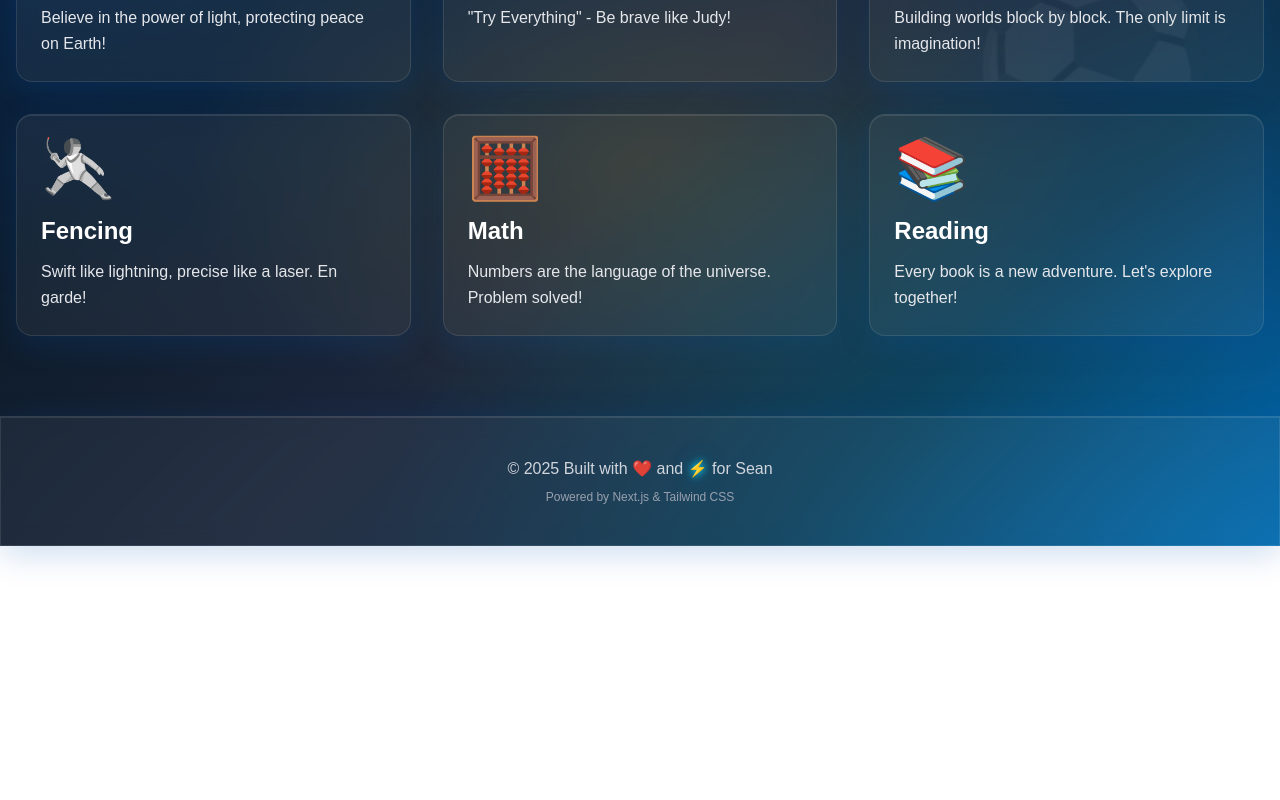
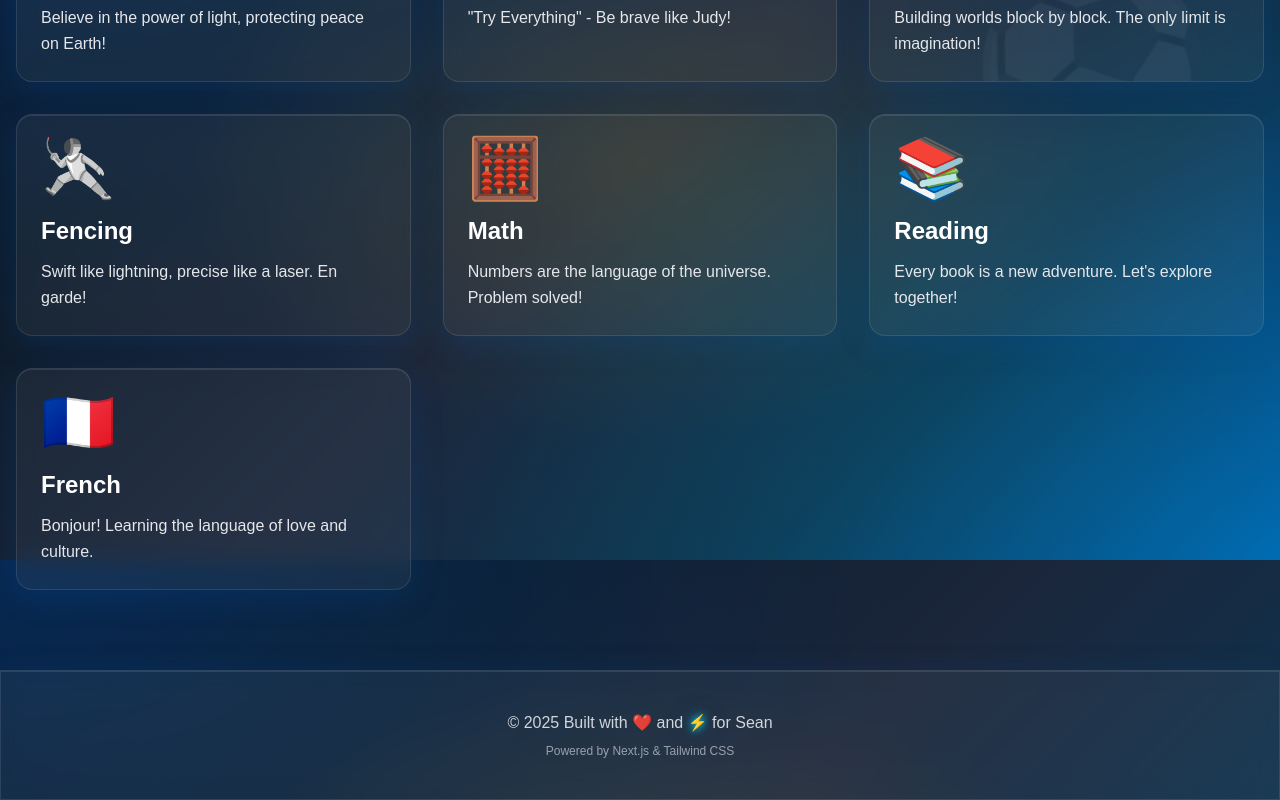
Before and after one commit to Mayweiwang/sean-web, a Next.js app: page / in a window 1280 px wide. Shown: the part 1040-1840 px from the top of the page. Before the commit the page ends 1586 px from the top, so only its background shows below. Built offline with nearby package versions, Linux system fonts and the light colour scheme.

Commit message:
Add French card that links to Je Lis
Add a new French hobby card with France flag emoji. Clicking it
opens the Je Lis French learning website in a new tab.

Co-Authored-By: Claude Opus 4.5 <noreply@anthropic.com>

```diff
--- a/app/page.tsx
+++ b/app/page.tsx
@@ -87,6 +87,14 @@ export default function Home() {
       description: 'Every book is a new adventure. Let\'s explore together!',
       color: 'border-teal-500',
       bgGlow: 'hover:shadow-[0_0_30px_rgba(20,184,166,0.5)]',
+      is3D: false,
+    },
+    {
+      icon: '🇫🇷',
+      title: 'French',
+      description: 'Bonjour! Learning the language of love and culture.',
+      color: 'border-blue-600',
+      bgGlow: 'hover:shadow-[0_0_30px_rgba(37,99,235,0.5)]',
       is3D: false,
     },
   ];
@@ -213,6 +221,7 @@ export default function Home() {
                 if (hobby.title === 'Ultraman') setShowUltramanModal(true);
                 if (hobby.title === 'Chess') setShowChessModal(true);
                 if (hobby.title === 'Reading') window.open('https://www.kidsa-z.com/ng/login/class-chart', '_blank');
+                if (hobby.title === 'French') window.open('https://jelis.rkpublishing.com/student.php', '_blank');
               }}
               className={`glass-card rounded-2xl p-6 border-t-4 ${hobby.color} ${hobby.bgGlow}
                 transform transition-all duration-500 hover:-translate-y-3 ${hobby.is3D ? '' : 'hover:scale-105'} cursor-pointer
```
